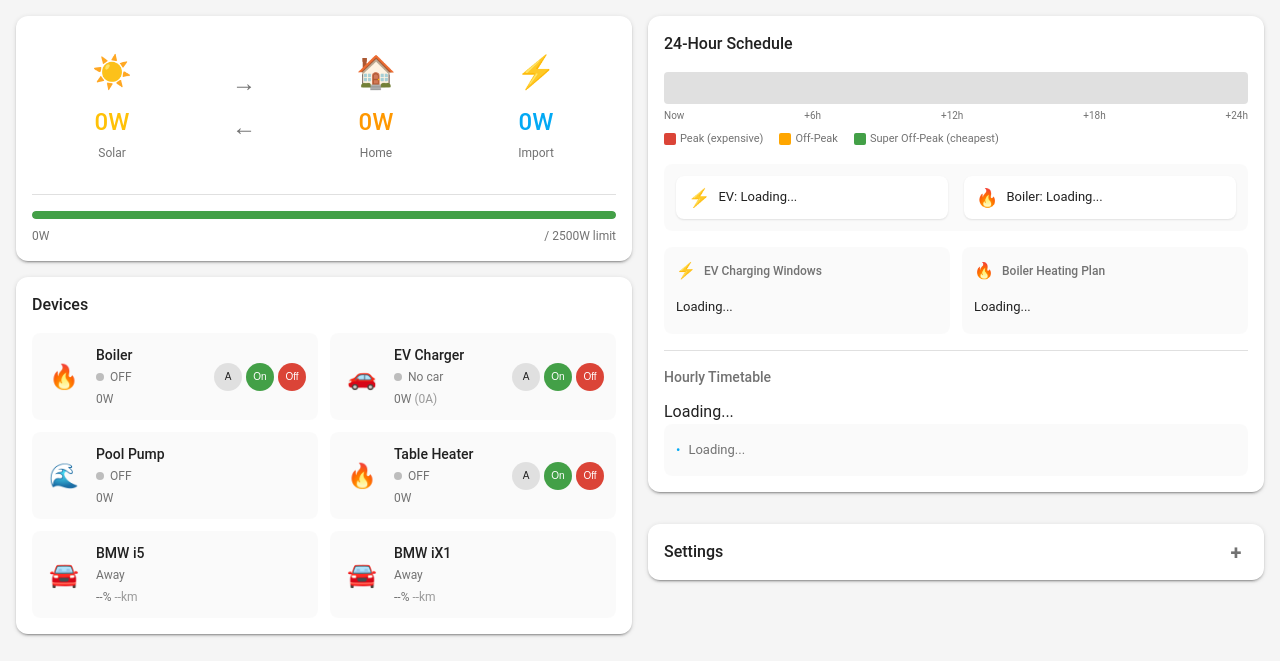
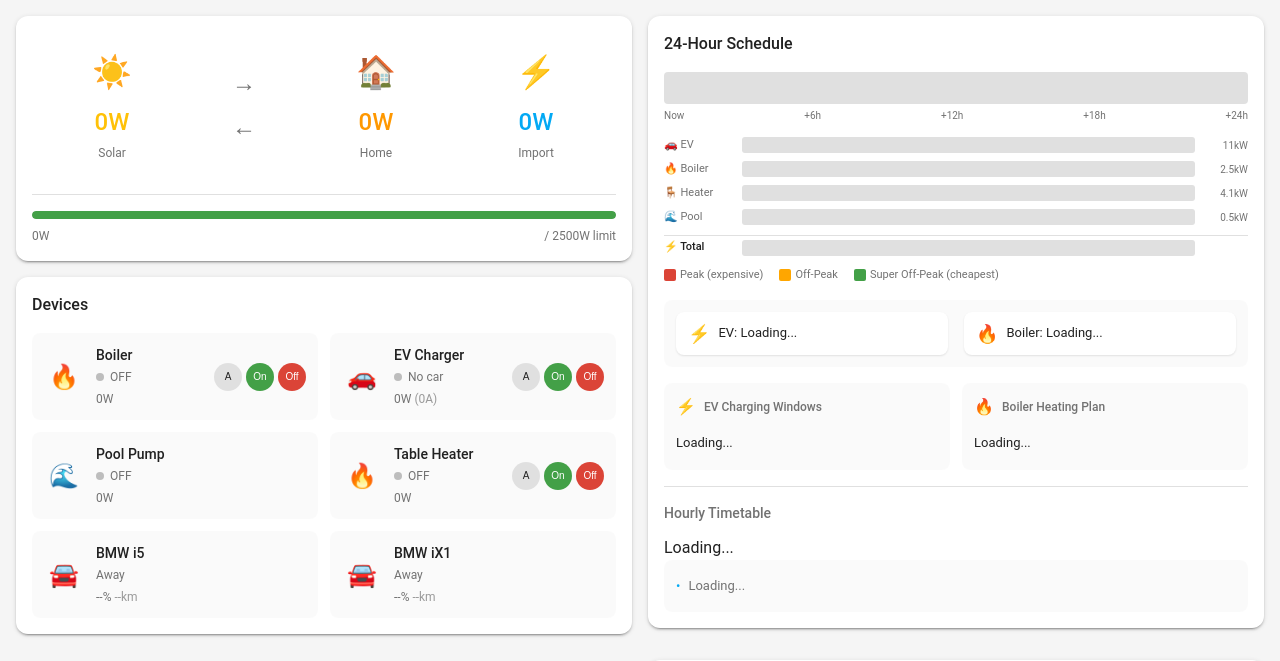
Before and after one commit to galletn/PowerManager, a FastAPI app: page / in a window 1280 px wide. Shown: the part 76-737 px from the top of the page. Run offline with FastAPI, Linux system fonts and the light colour scheme; parts of the project's set-up code (start-up, migrations or seed data) failed here and were passed over.

Commit message:
Add device activity timelines below 24-hour schedule
- Show individual activity bars for EV, Boiler, Heater, and Pool
- Add total power row with color coding:
  - Green: within limit
  - Yellow: >80% of limit
  - Red: over limit
- Each hour shows planned device activity
- Helps visualize if combined power fits within limits

🤖 Generated with [Claude Code](https://claude.com/claude-code)

Co-Authored-By: Claude Opus 4.5 <noreply@anthropic.com>

```diff
--- a/dashboard/static/dashboard.js
+++ b/dashboard/static/dashboard.js
@@ -124,9 +124,90 @@ function updateSchedule(schedule) {
     }
 }
 
+// Build device activity timelines
+function buildDeviceTimelines(timetable, limits) {
+    if (!timetable || !timetable.hourly) return;
+
+    const devices = {
+        'ev': { bar: document.getElementById('ev-timeline'), label: document.getElementById('ev-power-label'), power: 11000 },
+        'boiler': { bar: document.getElementById('boiler-timeline'), label: document.getElementById('boiler-power-label'), power: 2500 },
+        'table_heater': { bar: document.getElementById('heater-timeline'), label: document.getElementById('heater-power-label'), power: 4100 },
+        'pool_pump': { bar: document.getElementById('pool-timeline'), label: document.getElementById('pool-power-label'), power: 500 }
+    };
+
+    const hours = timetable.hourly.slice(0, 24);
+    const totalHours = 24;
+
+    // Build activity array for each device
+    Object.keys(devices).forEach(deviceKey => {
+        const device = devices[deviceKey];
+        if (!device.bar) return;
+
+        let html = '';
+        hours.forEach((entry, idx) => {
+            const isActive = entry.devices && entry.devices[deviceKey];
+            const widthPercent = (1 / totalHours) * 100;
+            const activeClass = isActive ? 'active' : 'inactive';
+            html += `<div class="device-bar-segment ${deviceKey} ${activeClass}" style="width:${widthPercent}%"></div>`;
+        });
+
+        // Fill remaining hours if less than 24
+        for (let i = hours.length; i < 24; i++) {
+            const widthPercent = (1 / totalHours) * 100;
+            html += `<div class="device-bar-segment ${deviceKey} inactive" style="width:${widthPercent}%"></div>`;
+        }
+
+        device.bar.innerHTML = html;
+    });
+
+    // Build total power row showing if we exceed limits
+    const totalBar = document.getElementById('total-timeline');
+    const totalLabel = document.getElementById('total-power-label');
+    if (totalBar) {
+        let html = '';
+        let maxPower = 0;
+
+        hours.forEach((entry, idx) => {
+            const totalPower = entry.total_power || 0;
+            const limit = entry.limit || 8000;
+            const widthPercent = (1 / totalHours) * 100;
+
+            // Color based on utilization
+            let colorClass = 'ok';
+            if (totalPower > limit) {
+                colorClass = 'over-limit';
+            } else if (totalPower > limit * 0.8) {
+                colorClass = 'warning';
+            } else if (totalPower > 0) {
+                colorClass = 'ok';
+            } else {
+                colorClass = 'inactive';
+            }
+
+            maxPower = Math.max(maxPower, totalPower);
+            const title = `${entry.hour}: ${(totalPower/1000).toFixed(1)}kW / ${(limit/1000).toFixed(0)}kW limit`;
+            html += `<div class="device-bar-segment total ${colorClass}" style="width:${widthPercent}%" title="${title}"></div>`;
+        });
+
+        // Fill remaining hours
+        for (let i = hours.length; i < 24; i++) {
+            const widthPercent = (1 / totalHours) * 100;
+            html += `<div class="device-bar-segment total inactive" style="width:${widthPercent}%"></div>`;
+        }
+
+        totalBar.innerHTML = html;
+        if (totalLabel) {
+            totalLabel.textContent = maxPower > 0 ? `${(maxPower/1000).toFixed(1)}kW` : '';
+        }
+    }
+}
+
 // Update timetable with estimates
 function updateTimetable(timetable) {
     if (!timetable) return;
+
+    // Build device activity timelines
+    buildDeviceTimelines(timetable);
 
     // Update EV estimate
     const evEstimateEl = document.getElementById('ev-estimate');
--- a/dashboard/static/style.css
+++ b/dashboard/static/style.css
@@ -430,10 +430,103 @@ h2 {
     color: var(--ha-text-secondary);
 }
 
+/* Device Activity Timelines */
+.device-timelines {
+    margin-top: 12px;
+    display: flex;
+    flex-direction: column;
+    gap: 4px;
+}
+
+.device-timeline-row {
+    display: flex;
+    align-items: center;
+    gap: 8px;
+    height: 20px;
+}
+
+.device-label {
+    width: 70px;
+    font-size: 11px;
+    color: var(--ha-text-secondary);
+    flex-shrink: 0;
+}
+
+.device-bar {
+    flex: 1;
+    height: 16px;
+    background: var(--ha-divider);
+    border-radius: 3px;
+    position: relative;
+    overflow: hidden;
+    display: flex;
+}
+
+.device-bar-segment {
+    height: 100%;
+    transition: width 0.3s;
+}
+
+.device-bar-segment.active {
+    background: var(--ha-primary-color);
+}
+
+.device-bar-segment.inactive {
+    background: transparent;
+}
+
+.device-bar-segment.ev.active {
+    background: #2196f3;
+}
+
+.device-bar-segment.boiler.active {
+    background: #ff5722;
+}
+
+.device-bar-segment.table_heater.active {
+    background: #ff9800;
+}
+
+.device-bar-segment.pool_pump.active {
+    background: #00bcd4;
+}
+
+/* Total power row colors */
+.device-bar-segment.total.ok {
+    background: var(--ha-success);
+}
+
+.device-bar-segment.total.warning {
+    background: var(--ha-warning);
+}
+
+.device-bar-segment.total.over-limit {
+    background: var(--ha-error);
+}
+
+.device-timeline-row.total-row {
+    margin-top: 4px;
+    padding-top: 4px;
+    border-top: 1px solid var(--ha-divider);
+}
+
+.device-timeline-row.total-row .device-label {
+    font-weight: 500;
+    color: var(--ha-text-primary);
+}
+
+.device-power-label {
+    width: 45px;
+    font-size: 10px;
+    color: var(--ha-text-secondary);
+    text-align: right;
+    flex-shrink: 0;
+}
+
 .timeline-legend {
     display: flex;
     gap: 16px;
-    margin-top: 8px;
+    margin-top: 12px;
     font-size: 11px;
     color: var(--ha-text-secondary);
 }
--- a/dashboard/templates/dashboard.html
+++ b/dashboard/templates/dashboard.html
@@ -178,6 +178,34 @@
                             <span>+18h</span>
                             <span>+24h</span>
                         </div>
+                        <!-- Device Activity Rows -->
+                        <div class="device-timelines" id="device-timelines">
+                            <div class="device-timeline-row">
+                                <span class="device-label">🚗 EV</span>
+                                <div class="device-bar" id="ev-timeline"></div>
+                                <span class="device-power-label" id="ev-power-label">11kW</span>
+                            </div>
+                            <div class="device-timeline-row">
+                                <span class="device-label">🔥 Boiler</span>
+                                <div class="device-bar" id="boiler-timeline"></div>
+                                <span class="device-power-label" id="boiler-power-label">2.5kW</span>
+                            </div>
+                            <div class="device-timeline-row">
+                                <span class="device-label">🪑 Heater</span>
+                                <div class="device-bar" id="heater-timeline"></div>
+                                <span class="device-power-label" id="heater-power-label">4.1kW</span>
+                            </div>
+                            <div class="device-timeline-row">
+                                <span class="device-label">🌊 Pool</span>
+                                <div class="device-bar" id="pool-timeline"></div>
+                                <span class="device-power-label" id="pool-power-label">0.5kW</span>
+                            </div>
+                            <div class="device-timeline-row total-row">
+                                <span class="device-label">⚡ Total</span>
+                                <div class="device-bar" id="total-timeline"></div>
+                                <span class="device-power-label" id="total-power-label"></span>
+                            </div>
+                        </div>
                         <div class="timeline-legend">
                             <div class="legend-item"><span class="legend-color peak"></span> Peak (expensive)</div>
                             <div class="legend-item"><span class="legend-color off-peak"></span> Off-Peak</div>
```
